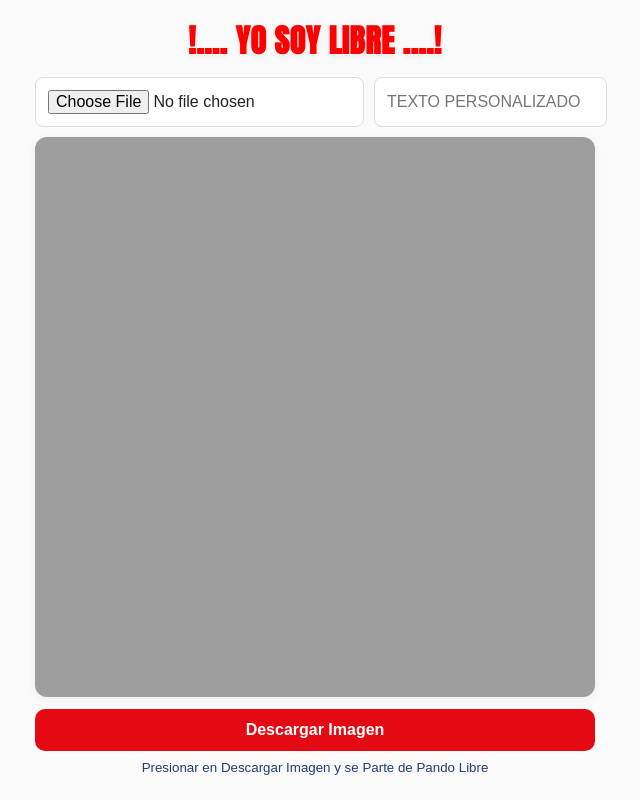
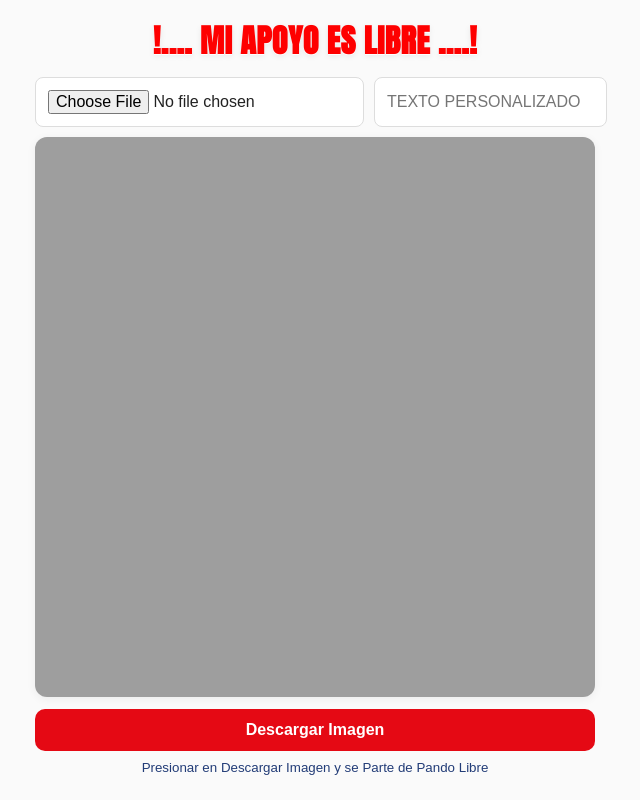
Before and after one commit to columnaintegracion/PandoLibre, a plain HTML site: page index.html in a window 1280 px wide. Shown: the whole page, without its empty margins (325-965 px from the left). Drawn offline with Linux system fonts and the light colour scheme.

Commit message:
Update index.html

```diff
--- a/index.html
+++ b/index.html
@@ -72,7 +72,7 @@
 </head>
 <body>
   <div class="wrap">
-    <h2>!.... YO SOY LIBRE ....!</h2>
+    <h2>!.... MI APOYO ES LIBRE ....!</h2>
 
     <div class="controls">
       <input type="file" id="upload" accept="image/*" />
```
